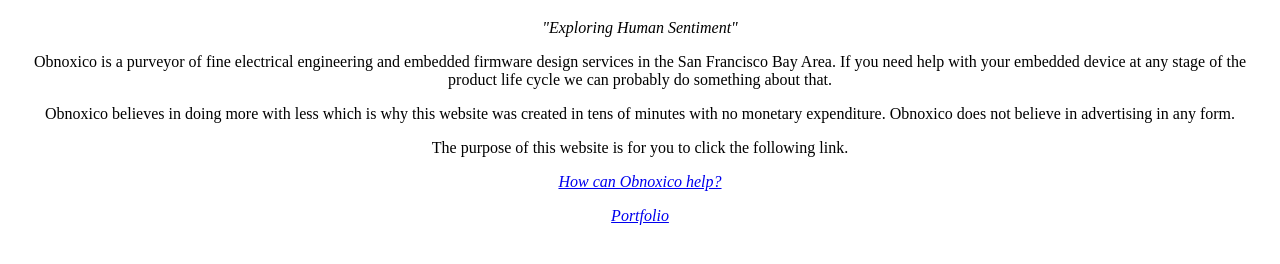
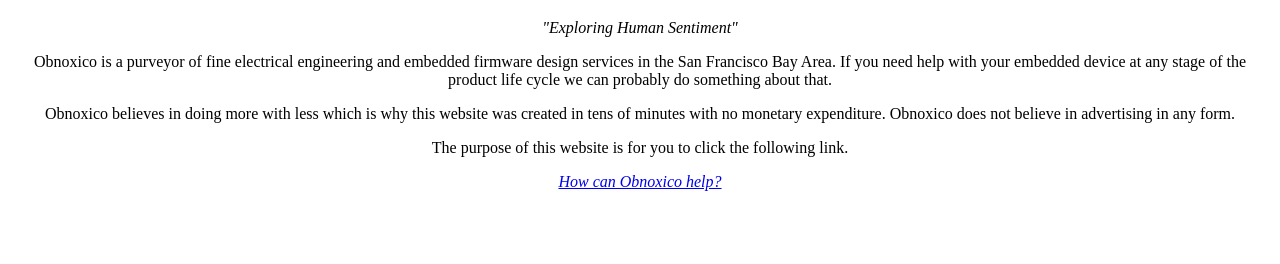
Before and after one commit to KungFuSensai/OBNOXICO, a plain HTML site: page index.html in a window 1280 px wide. Shown: the part 330-594 px from the top of the page. Drawn offline with Linux system fonts and the light colour scheme.

Commit message:
Update index.html

```diff
--- a/index.html
+++ b/index.html
@@ -9,7 +9,6 @@
 <p style="text-align: center;">Obnoxico believes in doing more with less which is why this website was created in tens of minutes with no monetary expenditure. Obnoxico does not believe in advertising in any form.</p>
 <p style="text-align: center;">The purpose of this website is for you to click the following link.</p>
 <p style="text-align: center;"><em><a href="mailto:spam@obnoxico.com">How can Obnoxico help?</a></em></p>
-<p style="text-align: center;"><em><a href="https://github.com/KungFuSensai/OBNOXICO/raw/master/Portfolio.pdf">Portfolio</a></em></p>
 <p>&nbsp;</p>
 </div>
 </body>
```
